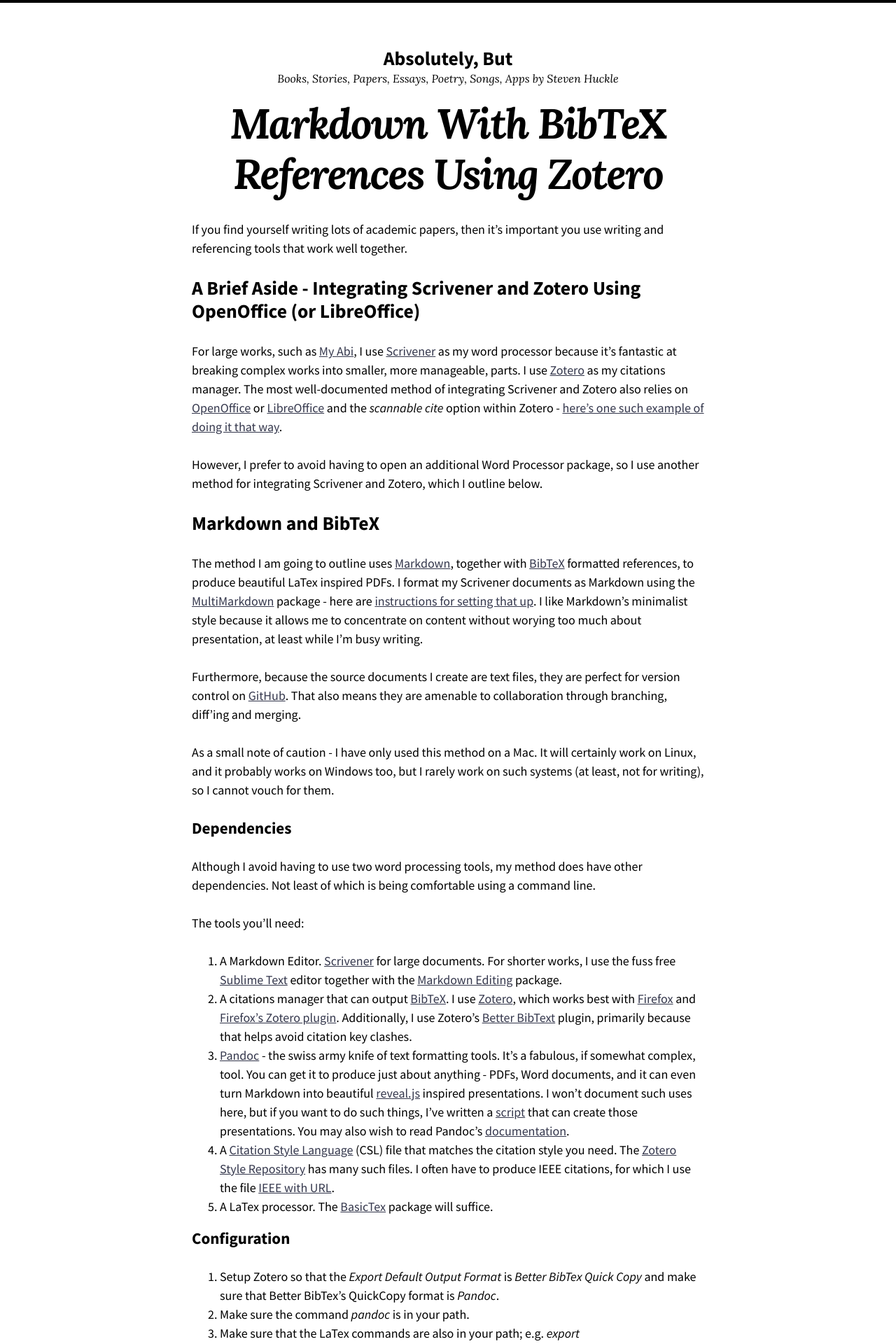
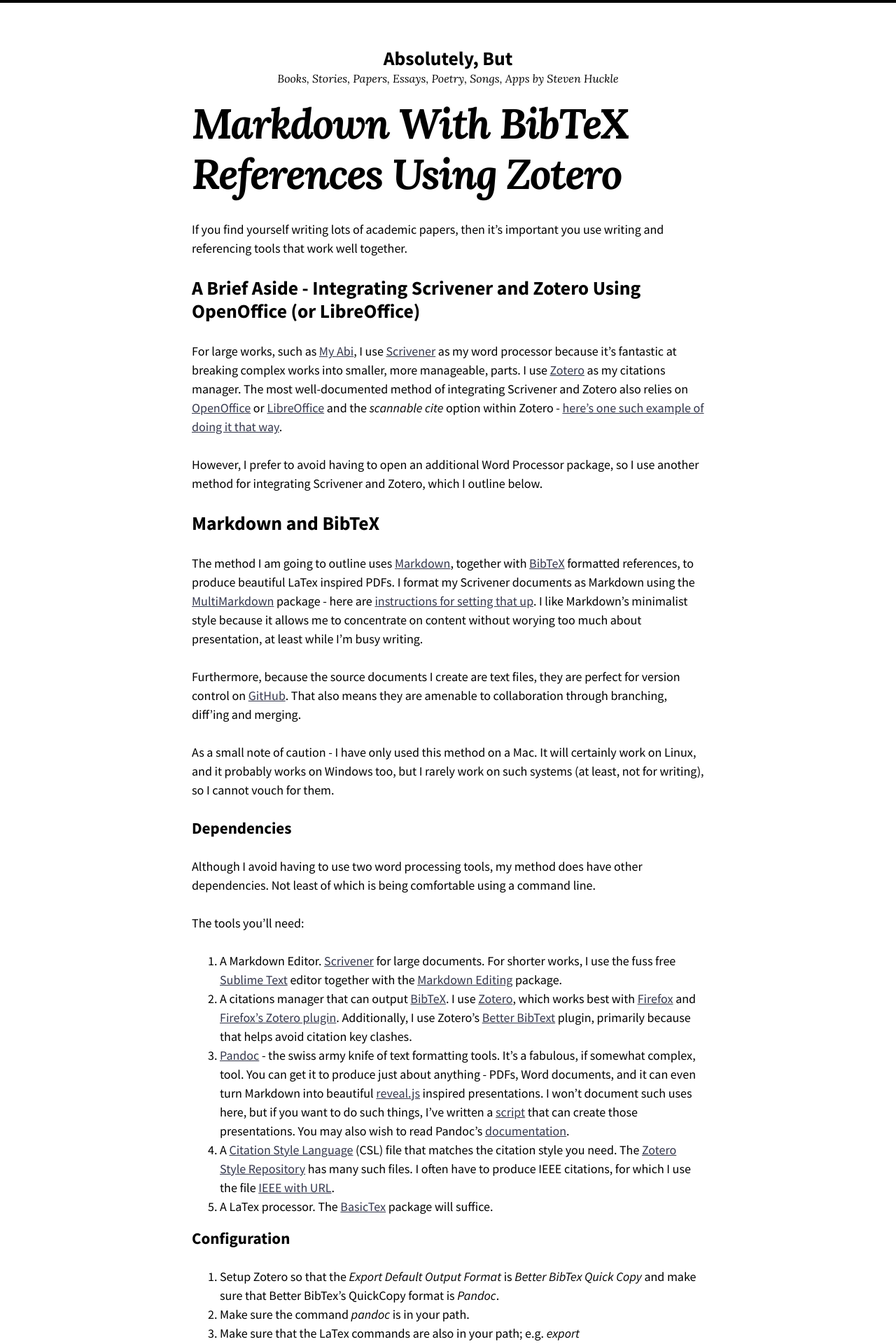
Before and after one commit to glowkeeper/Markdown-with-References, a Jekyll site: the page built from index.md, in a window 1280 px wide. Shown: the top 1920 px of the page at 70% size. Built offline with Jekyll 4.4.1, drawn with Linux system fonts in a browser that asks for light colours; nearby versions of some CDN libraries; our own code applies the rules of GitHub Pages for plain Markdown files.

Commit message:
Left align title

```diff
--- a/assets/css/main.scss
+++ b/assets/css/main.scss
@@ -6,3 +6,7 @@
 @charset "utf-8";
 
 @import "so-simple";
+
+.layout--home .page-title {
+  text-align: left;
+}
```
